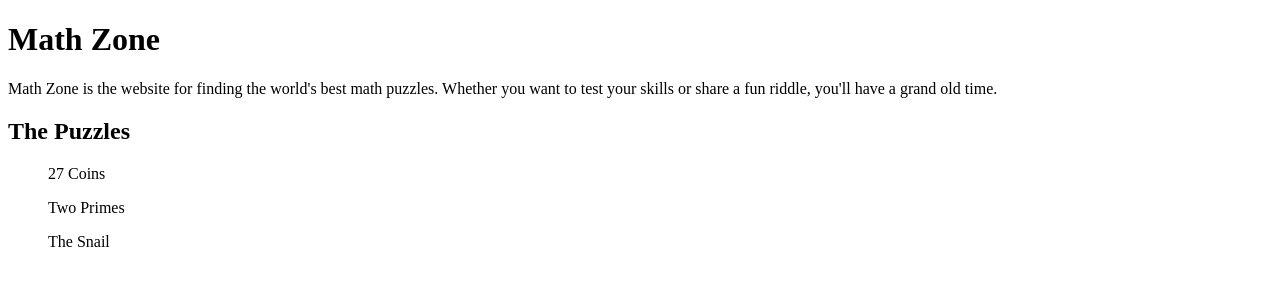
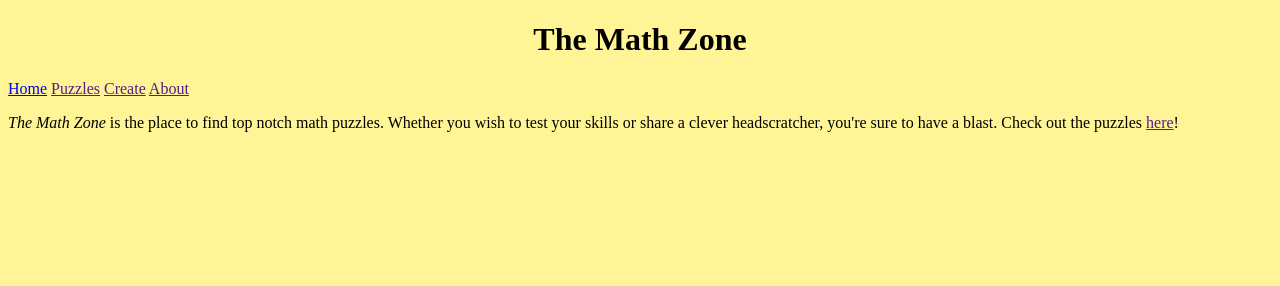
Before and after one commit to dair68/math-website, a plain HTML site: page index.html in a window 1280 px wide. Drawn offline with Linux system fonts and the light colour scheme.

Commit message:
fleshed out home page

```diff
--- /dev/null
+++ b/index.css
@@ -0,0 +1,7 @@
+#logo-container {
+    text-align: center;
+}
+
+body {
+    background-color: #fff596;
+}
--- a/index.html
+++ b/index.html
@@ -1,19 +1,27 @@
 <!DOCTYPE html>
 <html>
 <head>
-    <title>Math Zone</title>
+<title>The Math Zone</title>
+<link rel="stylesheet" href="index.css">
 </head>
 <body>
-<header><h1>Math Zone</h1></header>
+<header>
+    <div id="logo-container">
+        <h1>The Math Zone</h1>
+    </div>
+    <div id="nav-bar">
+        <a href="index.html">Home</a>
+        <a href="">Puzzles</a>
+        <a href="">Create</a>
+        <a href="">About</a>
+    </div>
+</header>
+<div>
 <p>
-    Math Zone is the website for finding the world's best math puzzles. Whether you want to
-    test your skills or share a fun riddle, you'll have a grand old time.
+    <i>The Math Zone</i> is the place to find top notch math puzzles. Whether you wish to
+    test your skills or share a clever headscratcher, you're sure to have a blast. Check out the
+    puzzles <a href="">here</a>!
 </p>
-<h2>The Puzzles</h2>
-<div>
-    <ul>27 Coins</ul>
-    <ul>Two Primes</ul>
-    <ul>The Snail</ul>
 </div>
 </body>
 </html>
```
